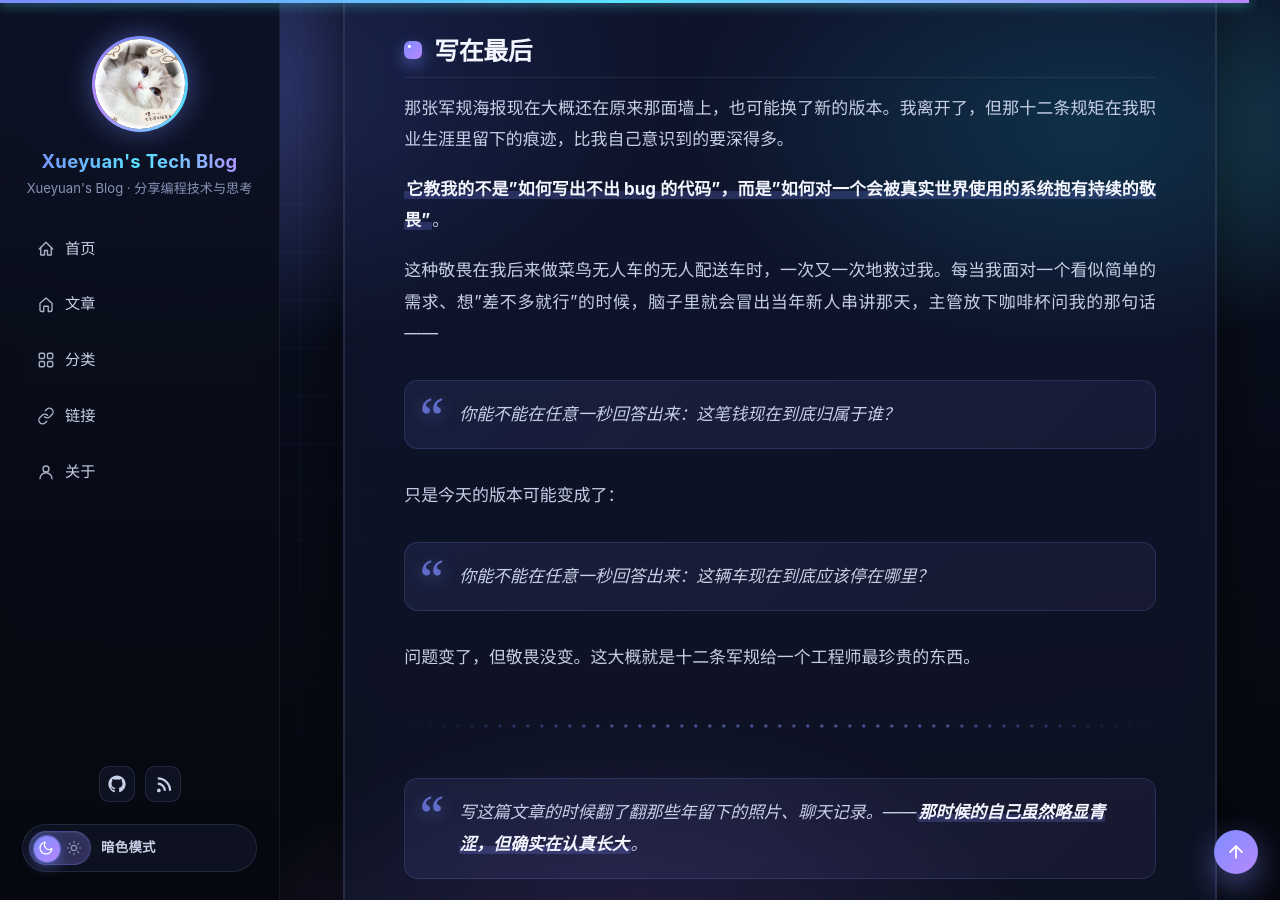
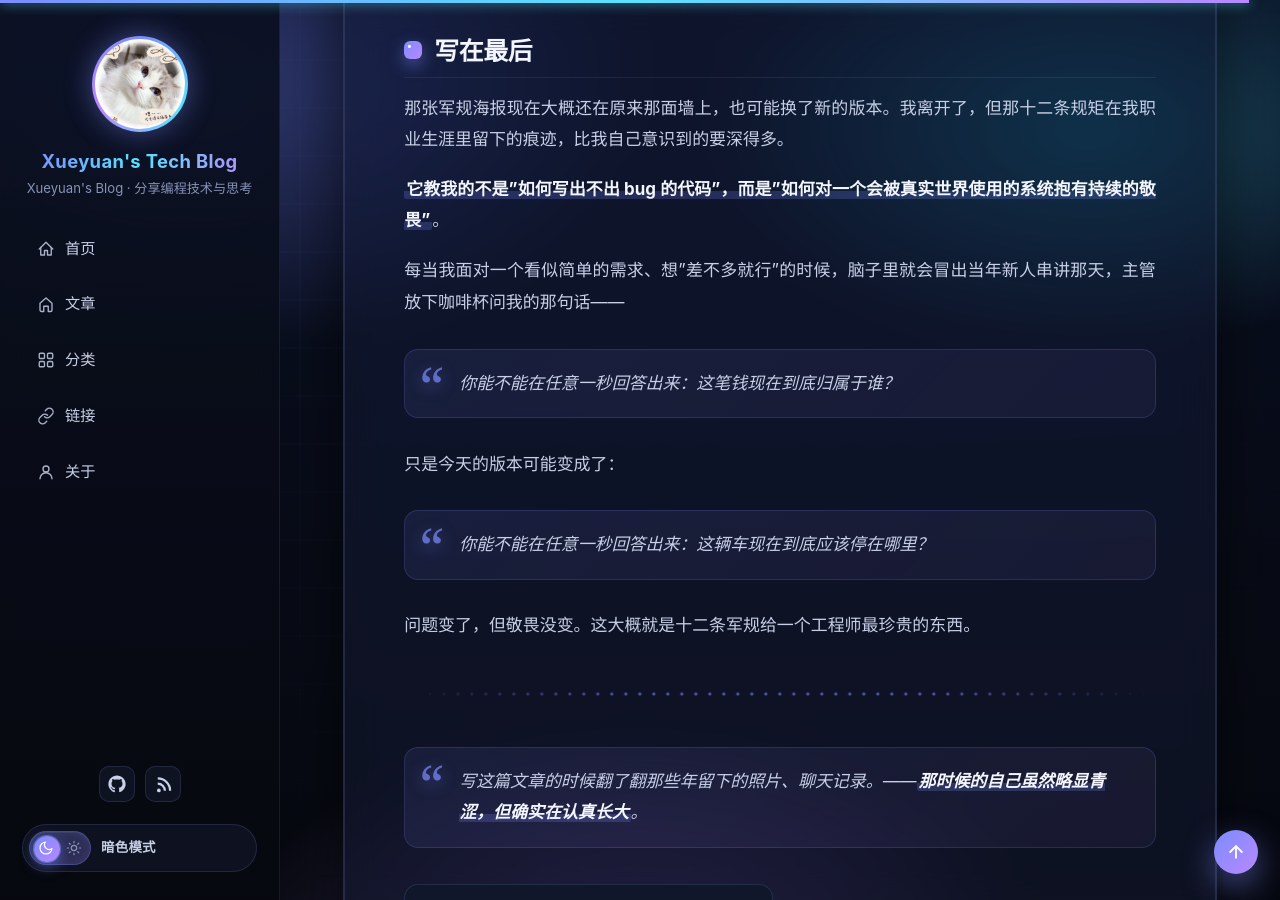
Before and after one commit to XueyuanQiao/xueyuanqiao.github.io, a Jekyll site: the page built from _posts/2026-05-30-ant-wealth-coding-rules-revisit.markdown, in a window 1280 px wide and 900 px high, scrolled down 9239 px. Built offline with Jekyll 4.4.1, drawn with Linux system fonts in a browser that asks for light colours.

Commit message:
Clarify the importance of coding rules in career
Rephrase a sentence to improve clarity regarding the impact of coding rules on the author's career.

```diff
--- a/_posts/2026-05-30-ant-wealth-coding-rules-revisit.markdown
+++ b/_posts/2026-05-30-ant-wealth-coding-rules-revisit.markdown
@@ -167,7 +167,7 @@ permalink: /quality/2026/05/30/ant-wealth-coding-rules-revisit.html
 
 **它教我的不是"如何写出不出 bug 的代码"，而是"如何对一个会被真实世界使用的系统抱有持续的敬畏"**。
 
-这种敬畏在我后来做菜鸟无人车的无人配送车时，一次又一次地救过我。每当我面对一个看似简单的需求、想"差不多就行"的时候，脑子里就会冒出当年新人串讲那天，主管放下咖啡杯问我的那句话——
+每当我面对一个看似简单的需求、想"差不多就行"的时候，脑子里就会冒出当年新人串讲那天，主管放下咖啡杯问我的那句话——
 
 > 你能不能在任意一秒回答出来：这笔钱现在到底归属于谁？
 
```
